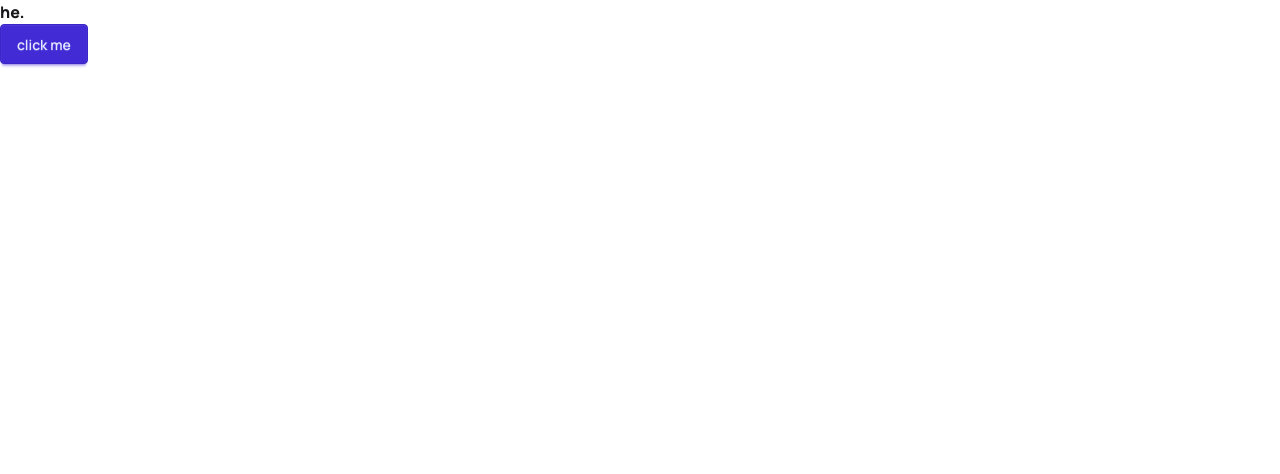
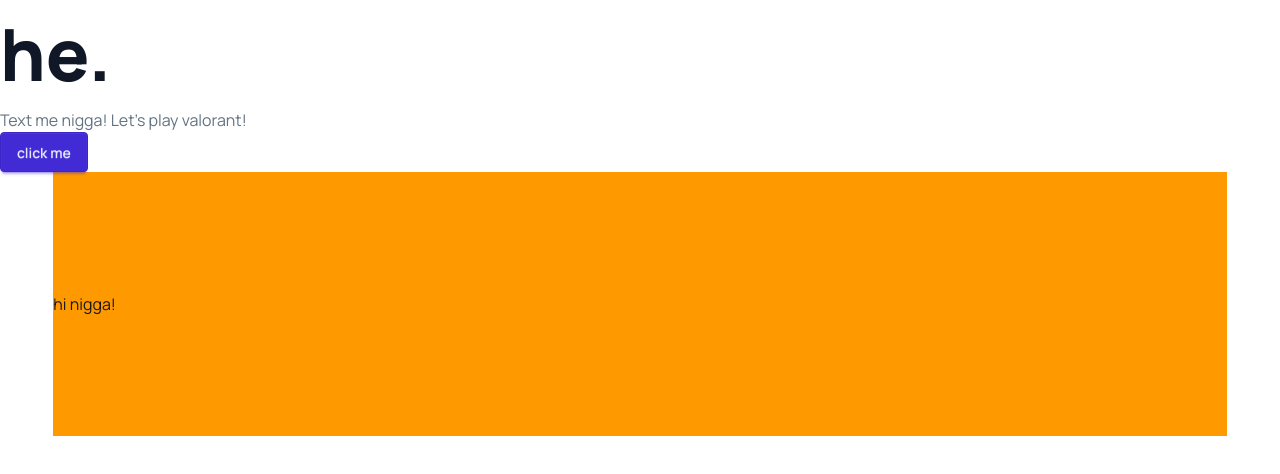
Before and after one commit to ratul-sardar/Programming-Hero-B13-A06, a React (Vite) app: page / in a window 1280 px wide. Shown: the top 474 px of the page. Built offline with nearby package versions, Linux system fonts and the light colour scheme.

Commit message:
added almost all the common css

```diff
--- a/src/App.jsx
+++ b/src/App.jsx
@@ -2,7 +2,9 @@ function App() {
   return (
     <>
       <h1 className="font-extrabold">he.</h1>
+      <p className="">Text me nigga! Let's play valorant!</p>
       <button className="btn btn-primary">click me</button>
+      <section className="cssContainer ] bg-amber-500">hi nigga!</section>
     </>
   );
 }
--- a/src/index.css
+++ b/src/index.css
@@ -1,5 +1,43 @@
 @import "tailwindcss";
 @plugin "daisyui";
+
+@theme {
+    --color-purple: #4f39f6;
+    --background-image-main-linear: linear-gradient(to right, #4f39f6, #9514fa);
+    --color-text-black: #101727;
+    --color-gray: #627382;
+    --color-gray-light: #e5e7eb;
+}
+
+@layer components {
+    .cssContainer {
+        @apply w-11/12 mx-auto max-w-300 py-15 sm:py-22.5 lg:py-30;
+    }
+
+    h1 {
+        @apply text-[4.5rem];
+    }
+    h2 {
+        @apply text-[3rem];
+    }
+    h3 {
+        @apply text-[2.5rem];
+    }
+
+    h1,
+    h2,
+    h3 {
+        /*font-weight: 900;
+        color: var(--TextBlack);*/
+        @apply font-extrabold text-text-black;
+    }
+
+    p {
+        @apply text-[1rem] font-normal text-gray;
+    }
+
+    /*End of @layer components*/
+}
 
 * {
     font-family: "Manrope", sans-serif;
```
